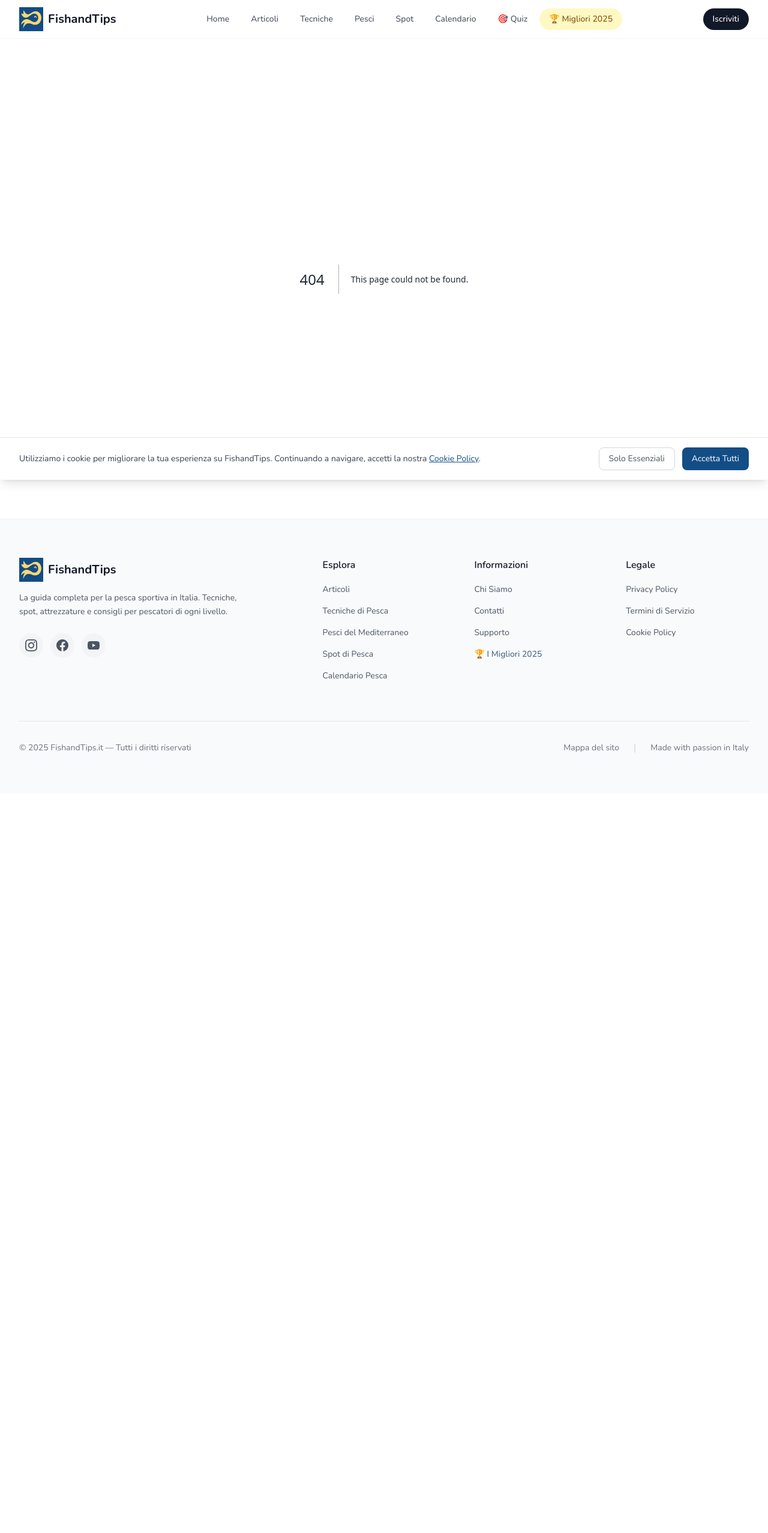
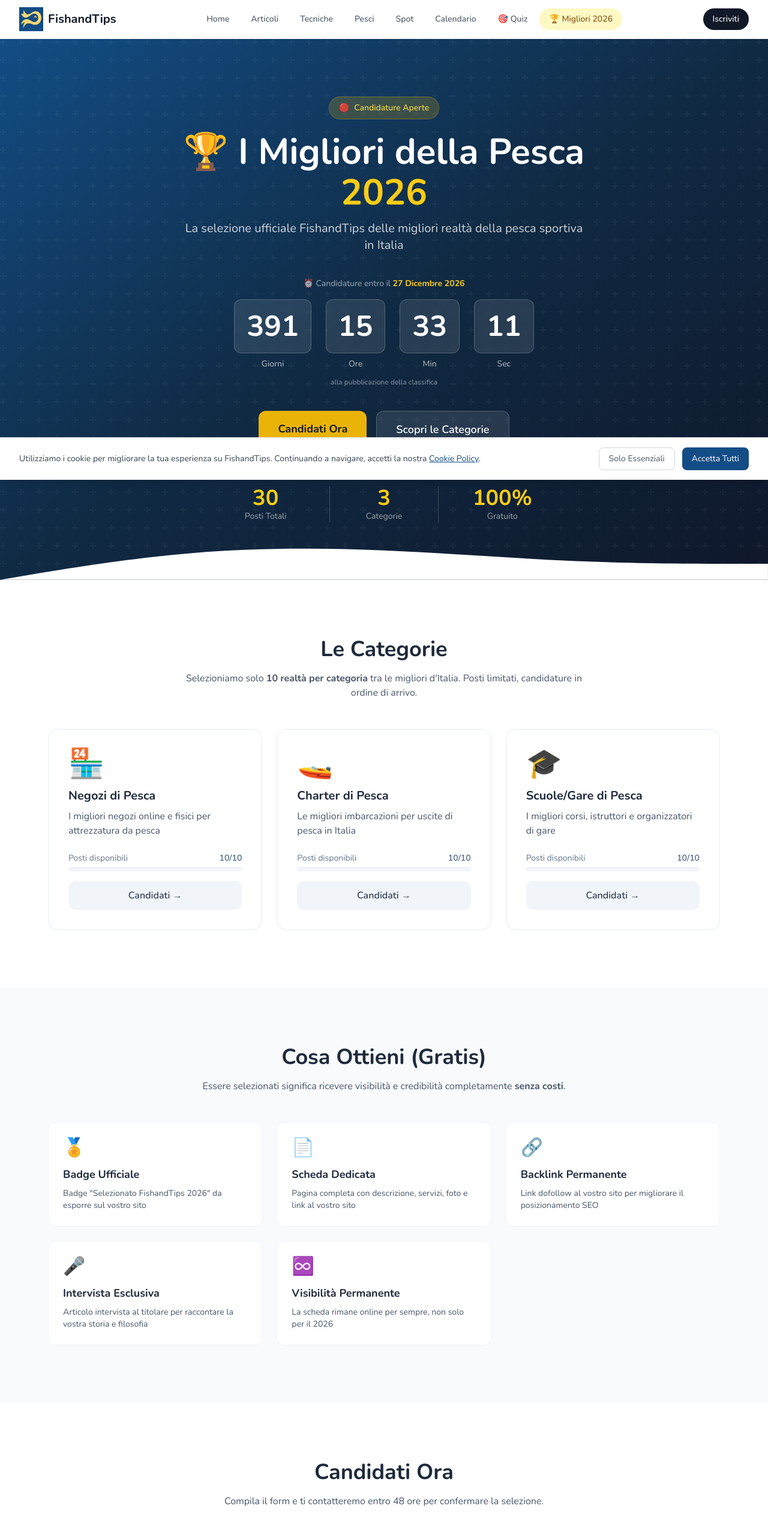
Before and after one commit to Gabrielepolimi/fishandtips, a Next.js app: page /migliori-pesca-2026 in a window 1280 px wide. Before the commit this address had no page. Shown: the top 2556 px of the page at 60% size. Before the commit the page ends 1323 px from the top, so only its background shows below. Built offline with nearby package versions, Linux system fonts and the light colour scheme.

Commit message:
feat: aggiornata pagina Migliori Pesca da 2025 a 2026
- Nuova pagina /migliori-pesca-2026 con date aggiornate
- Scadenza candidature: 27 Dicembre 2026
- Pubblicazione classifica: 4 Gennaio 2027
- Aggiornati link in Navbar, Footer e sitemap
- Rimossa vecchia pagina 2025

```diff
--- a/app/migliori-pesca-2025/layout.tsx
+++ b/app/migliori-pesca-2026/layout.tsx
@@ -1,11 +1,11 @@
 import { Metadata } from 'next';
 
 export const metadata: Metadata = {
-  title: 'I Migliori della Pesca 2025 | Selezione Ufficiale FishandTips',
+  title: 'I Migliori della Pesca 2026 | Selezione Ufficiale FishandTips',
   description: 'Candidati per entrare nella selezione ufficiale dei migliori negozi, charter e scuole di pesca in Italia. Visibilità gratuita e permanente.',
   keywords: ['migliori negozi pesca', 'charter pesca Italia', 'scuole pesca', 'pesca sportiva Italia', 'negozi pesca online'],
   openGraph: {
-    title: '🏆 I Migliori della Pesca 2025 | FishandTips',
+    title: '🏆 I Migliori della Pesca 2026 | FishandTips',
     description: 'Candidati per entrare nella selezione ufficiale. Solo 30 posti disponibili!',
     type: 'website',
   },
--- a/app/migliori-pesca-2025/page.tsx
+++ b/app/migliori-pesca-2026/page.tsx
@@ -6,11 +6,11 @@
 
 const nunito = Nunito({ subsets: ['latin'] });
 
-// Data di scadenza candidature (27 Dicembre 2025)
-const DEADLINE = new Date('2025-12-27T23:59:59');
+// Data di scadenza candidature (27 Dicembre 2026)
+const DEADLINE = new Date('2026-12-27T23:59:59');
 
-// Data pubblicazione classifica (4 Gennaio 2026)
-const PUBLICATION_DATE = new Date('2026-01-04T10:00:00');
+// Data pubblicazione classifica (4 Gennaio 2027)
+const PUBLICATION_DATE = new Date('2027-01-04T10:00:00');
 
 // Categorie
 const categories = [
@@ -20,7 +20,7 @@
     icon: '🏪',
     description: 'I migliori negozi online e fisici per attrezzatura da pesca',
     slots: 10,
-    filled: 7, // Solo 3 posti rimasti!
+    filled: 0,
   },
   {
     id: 'charter',
@@ -28,7 +28,7 @@
     icon: '🚤',
     description: 'Le migliori imbarcazioni per uscite di pesca in Italia',
     slots: 10,
-    filled: 6, // Solo 4 posti rimasti!
+    filled: 0,
   },
   {
     id: 'scuole',
@@ -36,7 +36,7 @@
     icon: '🎓',
     description: 'I migliori corsi, istruttori e organizzatori di gare',
     slots: 10,
-    filled: 8, // Solo 2 posti rimasti!
+    filled: 0,
   },
 ];
 
@@ -45,7 +45,7 @@
   {
     icon: '🏅',
     title: 'Badge Ufficiale',
-    description: 'Badge "Selezionato FishandTips 2025" da esporre sul vostro sito',
+    description: 'Badge "Selezionato FishandTips 2026" da esporre sul vostro sito',
   },
   {
     icon: '📄',
@@ -65,7 +65,7 @@
   {
     icon: '♾️',
     title: 'Visibilità Permanente',
-    description: 'La scheda rimane online per sempre, non solo per il 2025',
+    description: 'La scheda rimane online per sempre, non solo per il 2026',
   },
 ];
 
@@ -146,7 +146,7 @@
   );
 }
 
-export default function MiglioriPesca2025Page() {
+export default function MiglioriPesca2026Page() {
   const [selectedCategory, setSelectedCategory] = useState<string | null>(null);
   const [formData, setFormData] = useState({
     nome: '',
@@ -212,7 +212,7 @@
           {/* Title */}
           <h1 className="text-4xl md:text-6xl font-bold text-center mb-4">
             🏆 I Migliori della Pesca
-            <span className="block text-yellow-400 mt-2">2025</span>
+            <span className="block text-yellow-400 mt-2">2026</span>
           </h1>
 
           <p className="text-lg md:text-xl text-center text-white/80 max-w-2xl mx-auto mb-10">
@@ -223,7 +223,7 @@
           {/* Countdown */}
           <div className="mb-8">
             <p className="text-center text-white/60 mb-4 text-sm">
-              ⏰ Candidature entro il <strong className="text-yellow-400">27 Dicembre 2025</strong>
+              ⏰ Candidature entro il <strong className="text-yellow-400">27 Dicembre 2026</strong>
             </p>
             <Countdown targetDate={PUBLICATION_DATE} />
             <p className="text-center text-white/50 mt-3 text-xs">
@@ -513,7 +513,7 @@
               },
               {
                 q: 'Quanto rimane online la scheda?',
-                a: 'Per sempre! Non è limitata al 2025. Una volta pubblicata, la scheda rimane permanentemente sul nostro sito.',
+                a: 'Per sempre! Non è limitata al 2026. Una volta pubblicata, la scheda rimane permanentemente sul nostro sito.',
               },
               {
                 q: 'Posso modificare la scheda dopo la pubblicazione?',
@@ -546,7 +546,7 @@
             Non perdere questa opportunità
           </h2>
           <p className="text-lg text-white/80 mb-8">
-            Solo 30 posti disponibili. Candidature entro il <strong>27 Dicembre 2025</strong>.
+            Solo 30 posti disponibili. Candidature entro il <strong>27 Dicembre 2026</strong>.
           </p>
           <a
             href="#candidati"
--- a/app/sitemap.ts
+++ b/app/sitemap.ts
@@ -80,7 +80,7 @@
       priority: 0.9,
     },
     {
-      url: `${baseUrl}/migliori-pesca-2025`,
+      url: `${baseUrl}/migliori-pesca-2026`,
       lastModified: currentDate,
       changeFrequency: 'weekly',
       priority: 0.9,
--- a/components/layout/Footer.tsx
+++ b/components/layout/Footer.tsx
@@ -13,7 +13,7 @@
     { href: '/calendario-pesca', label: 'Calendario Pesca' },
   ],
   partner: [
-    { href: '/migliori-pesca-2025', label: '🏆 I Migliori 2025' },
+    { href: '/migliori-pesca-2026', label: '🏆 I Migliori 2026' },
   ],
   info: [
     { href: '/chi-siamo', label: 'Chi Siamo' },
--- a/components/layout/Navbar.tsx
+++ b/components/layout/Navbar.tsx
@@ -12,7 +12,7 @@
   { href: '/spot-pesca-italia', label: 'Spot' },
   { href: '/calendario-pesca', label: 'Calendario' },
   { href: '/trova-attrezzatura', label: '🎯 Quiz' },
-  { href: '/migliori-pesca-2025', label: '🏆 Migliori 2025', featured: true },
+  { href: '/migliori-pesca-2026', label: '🏆 Migliori 2026', featured: true },
 ];
 
 export default function Navbar() {
```
